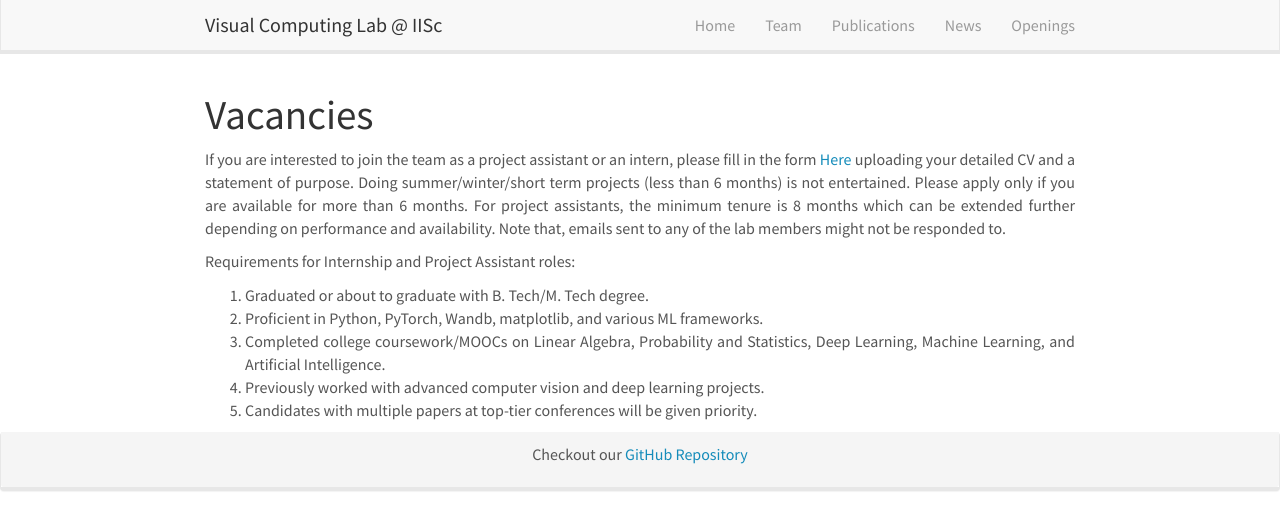
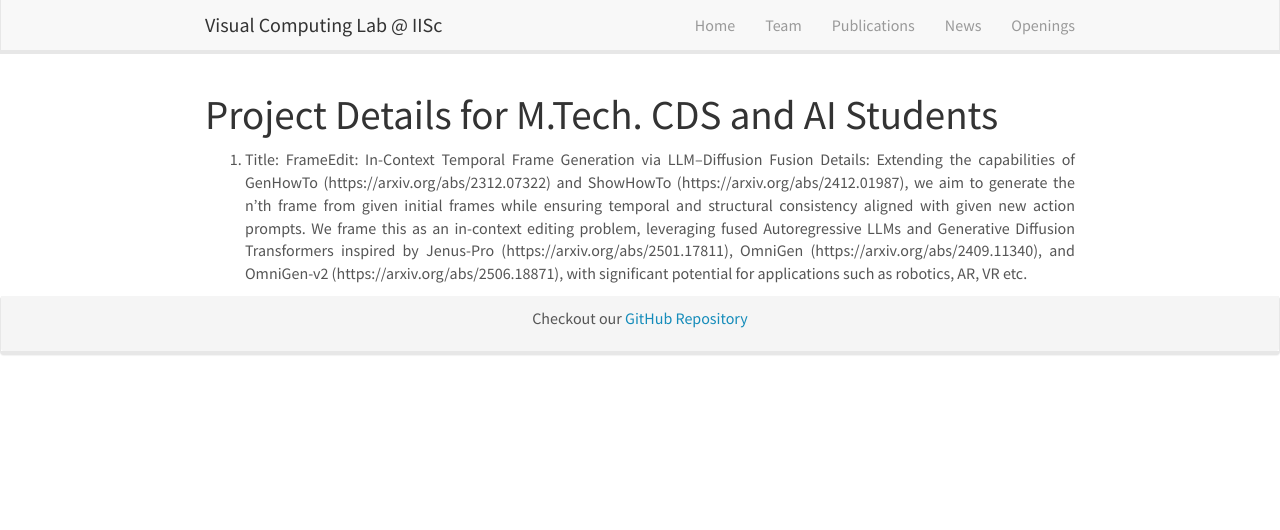
Before and after one commit to vcl-iisc/vclab-website, a Jekyll site: the page built from _pages/mtech_projects.md, in a window 1280 px wide. Shown: the top 530 px of the page. Built offline with Jekyll 4.4.1, drawn with Linux system fonts in a browser that asks for light colours; nearby versions of some CDN libraries.

Commit message:
Update mtech_projects.md

```diff
--- a/_pages/mtech_projects.md
+++ b/_pages/mtech_projects.md
@@ -6,14 +6,7 @@ sitemap: false
 permalink: /mtech_projects/
 ---
 
-# Vacancies
+# Project Details for M.Tech. CDS and AI Students
 
-If you are interested to join the team as a project assistant or an intern, please fill in the form [Here](https://docs.google.com/forms/d/e/1FAIpQLSdNhnvkUOKQ-Nqt12052XQjJFR-_WKWPlLHdeNfqEXKxMi7vw/viewform) uploading your detailed CV and a statement of purpose. Doing summer/winter/short term projects (less than 6 months) is not entertained. Please apply only if you are available for more than 6 months. For project assistants, the minimum tenure is 8 months which can be extended further depending on performance and availability. Note that, emails sent to any of the lab members might not be responded to.
-
-Requirements for Internship and Project Assistant roles:
-
-1. Graduated or about to graduate with B. Tech/M. Tech degree.
-2. Proficient in Python, PyTorch, Wandb, matplotlib, and various ML frameworks.
-3. Completed college coursework/MOOCs on Linear Algebra, Probability and Statistics, Deep Learning, Machine Learning, and Artificial Intelligence.
-4. Previously worked with advanced computer vision and deep learning projects.
-5. Candidates with multiple papers at top-tier conferences will be given priority.
+1. Title: FrameEdit: In-Context Temporal Frame Generation via LLM–Diffusion Fusion
+Details: Extending the capabilities of GenHowTo (https://arxiv.org/abs/2312.07322) and ShowHowTo (https://arxiv.org/abs/2412.01987), we aim to generate the n’th frame from given initial frames while ensuring temporal and structural consistency aligned with given new action prompts. We frame this as an in-context editing problem, leveraging fused Autoregressive LLMs and Generative Diffusion Transformers inspired by Jenus-Pro (https://arxiv.org/abs/2501.17811), OmniGen (https://arxiv.org/abs/2409.11340), and OmniGen-v2 (https://arxiv.org/abs/2506.18871), with significant potential for applications such as robotics, AR, VR etc.
```
